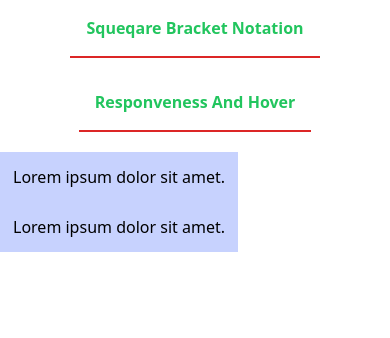
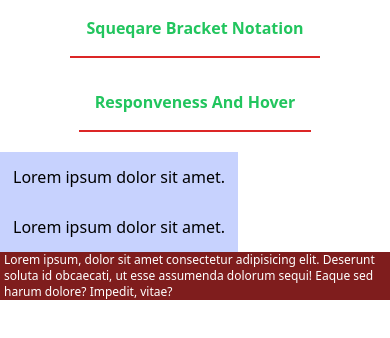
Before and after one commit to chaudhuree/tailwind-full, a website built with Vite: page bracketnotation-responsiveness/index.html in a window 390 px wide. Built offline with nearby package versions, Linux system fonts and the light colour scheme.

Commit message:
docs: responsiveness more code

```diff
--- a/bracketnotation-responsiveness/index.html
+++ b/bracketnotation-responsiveness/index.html
@@ -32,8 +32,23 @@
     </div>
     <!-- responsive design -->
     <div class="">
-      <p class="p-[13px] bg-indigo-200 md:bg-indigo-400 sm:bg-indigo-600 inline-block">
+      <p
+        class="p-[13px] bg-indigo-200 md:bg-indigo-400 sm:bg-indigo-600 inline-block"
+      >
         Lorem ipsum dolor sit amet.
       </p>
+    </div>
+    <div
+      class="lg:hidden mx-0 px-1 text-xs sm:text-sm md:text-base lg:text-xl bg-red-900 sm:bg-yellow-500 md:bg-white md:text-green-700 lg:bg-green-400 lg:text-black xl:bg-blue-600 text-white"
+    >
+      Lorem ipsum, dolor sit amet consectetur adipisicing elit. Deserunt soluta
+      id obcaecati, ut esse assumenda dolorum sequi! Eaque sed harum dolore?
+      Impedit, vitae?
+    </div>
+    <div
+      class="hidden lg:block mx-0 px-1 text-xs sm:text-sm md:text-base lg:text-xl bg-red-900 sm:bg-yellow-500 md:bg-white md:text-green-700 lg:bg-green-400 lg:text-black xl:bg-blue-600 text-white"
+    >
+      Hey you are on a large screen? Check this out!
+    </div>
   </body>
 </html>
```
